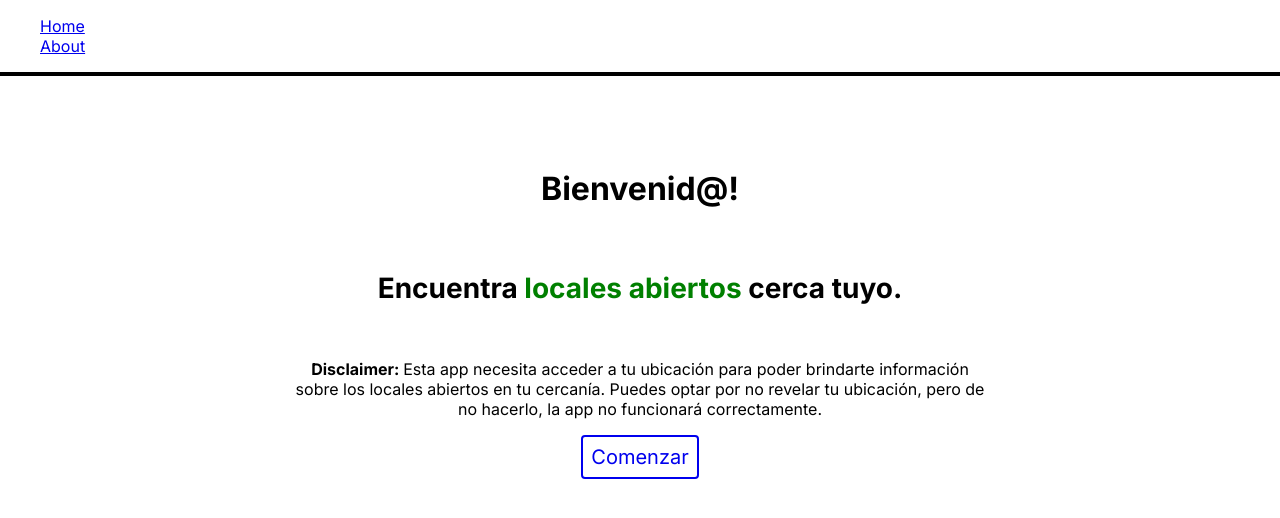
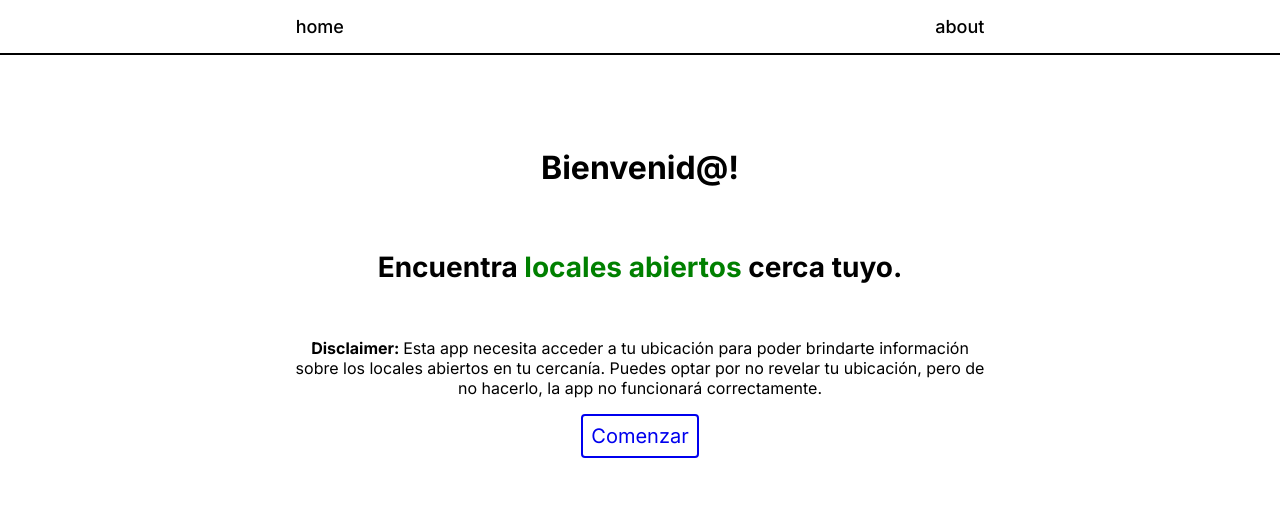
Before and after one commit to jinitsuga/Manejate, a Next.js app: page / in a window 1280 px wide. Shown: the top 518 px of the page. Built offline with nearby package versions, Linux system fonts and the light colour scheme.

Commit message:
styled navbar

```diff
--- a/components/layout.module.css
+++ b/components/layout.module.css
@@ -1,5 +1,5 @@
 .navbar {
-  border-bottom: solid 4px;
+  border-bottom: 2px solid;
   margin-bottom: 50px;
 }
 .layMain {
@@ -8,3 +8,18 @@
   align-items: center;
   flex-direction: column;
 }
+.navList {
+  display: flex;
+  width: 100%;
+  justify-content: space-around;
+  padding-left: 0;
+}
+.navBtn {
+  text-decoration: none;
+  font-size: 18px;
+  color: black;
+  font-weight: 500;
+}
+.navBtn:active {
+  color: green;
+}
--- a/components/navbar.tsx
+++ b/components/navbar.tsx
@@ -4,12 +4,16 @@ import Link from "next/link";
 export default function Navbar() {
   return (
     <nav className={styles.navbar}>
-      <ul>
+      <ul className={styles.navList}>
         <li>
-          <Link href="/">Home</Link>
+          <Link className={styles.navBtn} href="/">
+            home
+          </Link>
         </li>
         <li>
-          <Link href="/about">About</Link>
+          <Link className={styles.navBtn} href="/about">
+            about
+          </Link>
         </li>
       </ul>
     </nav>
```
